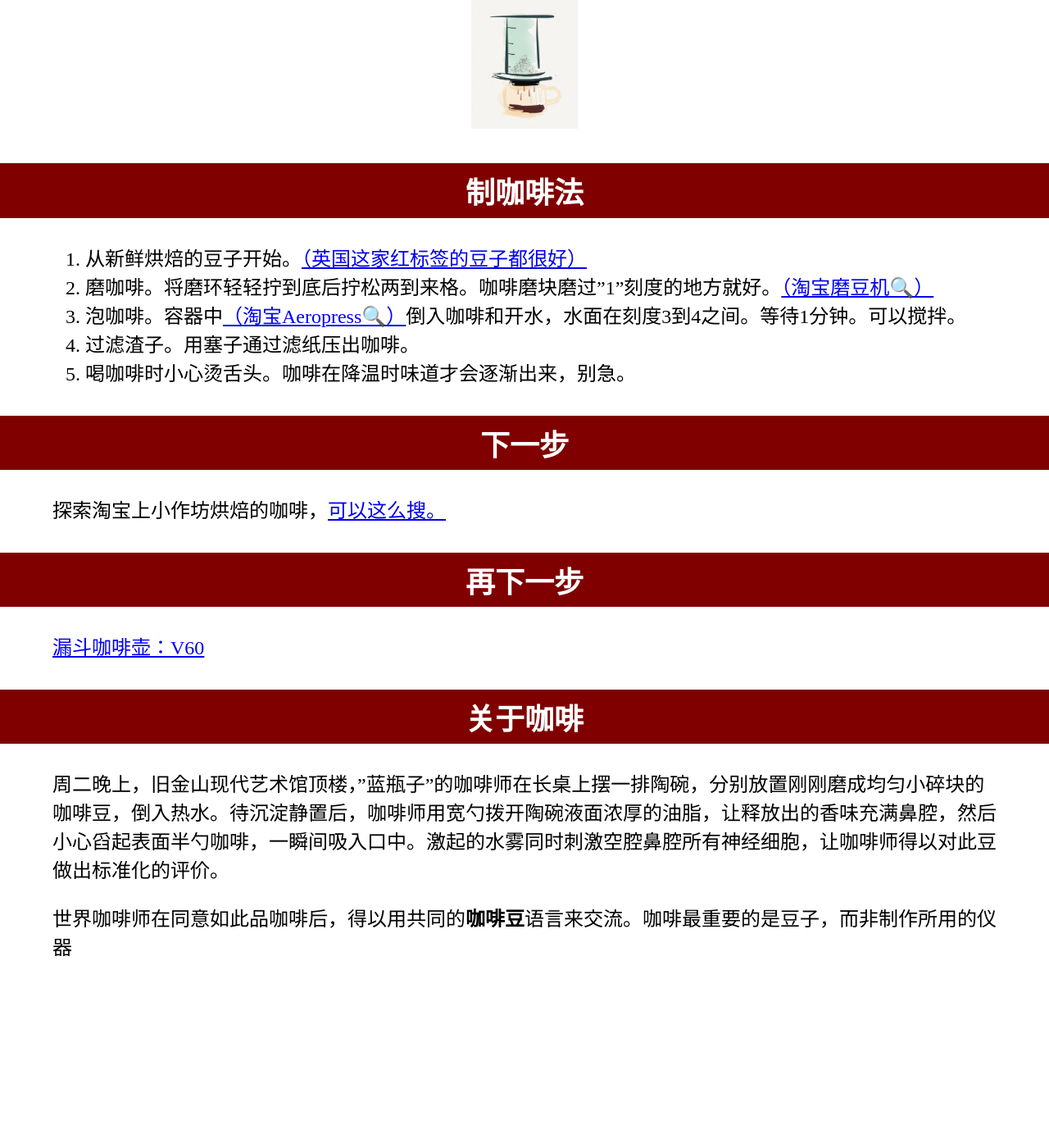
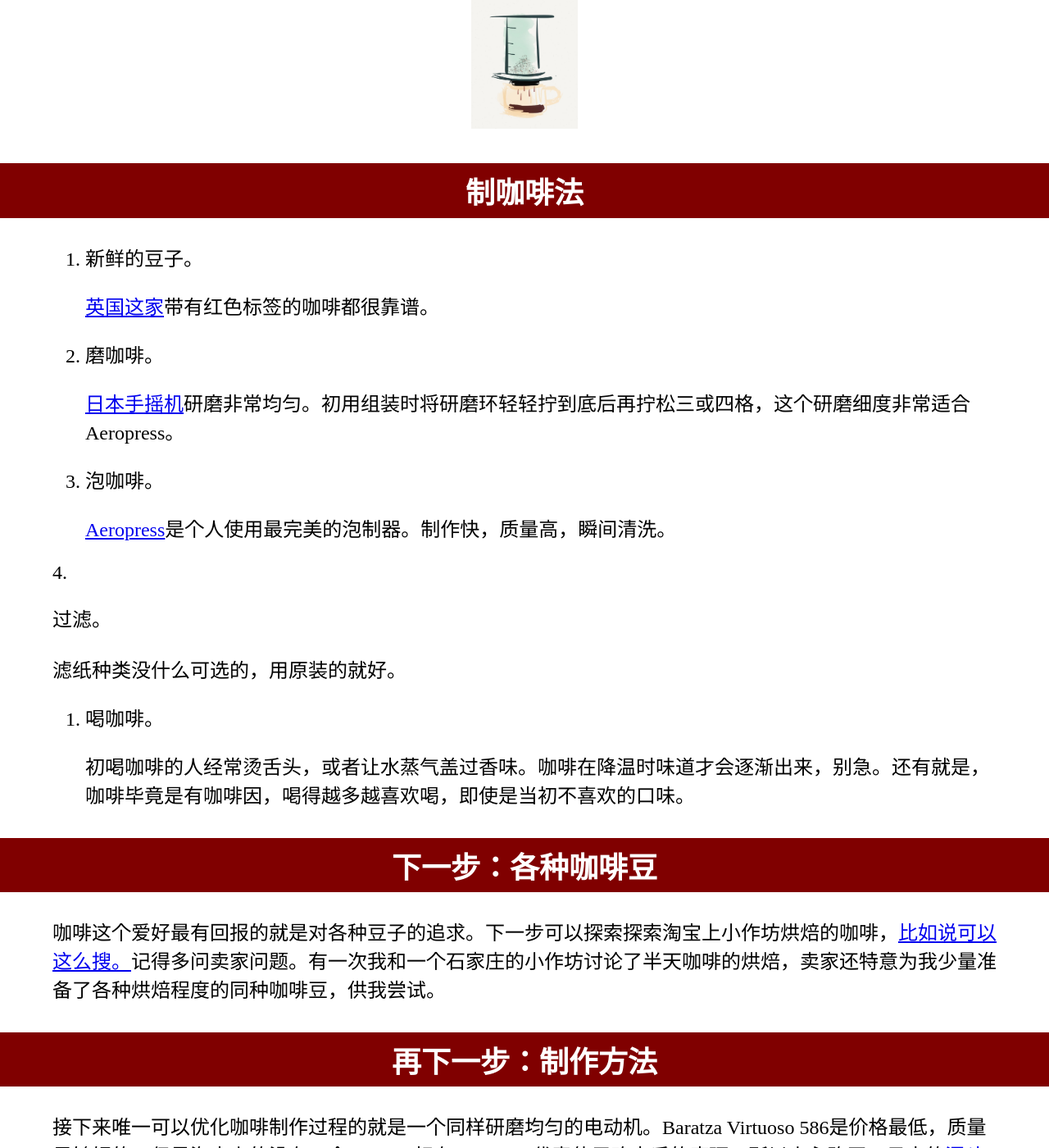
Before and after one commit to pspEgg/cohi, a Jekyll site: the page built from index.md, in a window 1280 px wide and 1400 px high. Shown: the whole window at 82% size. Built offline with Jekyll 4.4.1, drawn with Linux system fonts in a browser that asks for light colours; Markdown is read by kramdown in place of the engine named in the settings; some of the changed text lies outside the part shown.

Commit message:
ready for production

```diff
--- a/index.md
+++ b/index.md
@@ -1,5 +1,5 @@
 ---
-title: co-hi-
+title: 咖啡
 layout: default
 ---
 
@@ -7,23 +7,47 @@ layout: default
 
 # 制咖啡法
 
-1. 从新鲜烘焙的豆子开始。[（英国这家红标签的豆子都很好）](http://shop.squaremilecoffee.com/)
-2. 磨咖啡。将磨环轻轻拧到底后拧松两到来格。咖啡磨块磨过"1"刻度的地方就好。[（淘宝磨豆机🔍）](http://s.taobao.com/search?initiative_id=staobaoz_20130513&jc=1&q=hario+mss+1b)
-3. 泡咖啡。容器中[（淘宝Aeropress🔍）](http://s.taobao.com/search?initiative_id=staobaoz_20130513&jc=1&q=%B0%AE%C0%D6%D1%B9+aeropress)倒入咖啡和开水，水面在刻度3到4之间。等待1分钟。可以搅拌。
-4. 过滤渣子。用塞子通过滤纸压出咖啡。
-5. 喝咖啡时小心烫舌头。咖啡在降温时味道才会逐渐出来，别急。
+1.
 
-# 下一步
+	新鲜的豆子。
 
-探索淘宝上小作坊烘焙的咖啡，[可以这么搜。](http://s.taobao.com/search?initiative_id=staobaoz_20130513&jc=1&q=%CF%C2%B5%A5%BA%E6%B1%BA+%BF%A7%B7%C8)
+	[英国这家](http://shop.squaremilecoffee.com/)带有红色标签的咖啡都很靠谱。
 
-# 再下一步
+2.
 
-[漏斗咖啡壶：V60](http://s.taobao.com/search?&q=hario%20v60&suggest=0_1&wq=hario%20v&suggest_query=hario%20v60&source=suggest&initiative_id=staobaoz_20130513)
+	磨咖啡。
+
+	[日本手摇机](http://s.taobao.com/search?initiative_id=staobaoz_20130513&jc=1&q=hario+mss+1b)研磨非常均匀。初用组装时将研磨环轻轻拧到底后再拧松三或四格，这个研磨细度非常适合Aeropress。
+
+3.
+
+	泡咖啡。
+
+	[Aeropress](http://s.taobao.com/search?initiative_id=staobaoz_20130513&jc=1&q=%B0%AE%C0%D6%D1%B9+aeropress)是个人使用最完美的泡制器。制作快，质量高，瞬间清洗。
+
+4.
+
+	过滤。
+
+	滤纸种类没什么可选的，用原装的就好。
+
+5.
+
+	喝咖啡。
+
+	初喝咖啡的人经常烫舌头，或者让水蒸气盖过香味。咖啡在降温时味道才会逐渐出来，别急。还有就是，咖啡毕竟是有咖啡因，喝得越多越喜欢喝，即使是当初不喜欢的口味。
+
+# 下一步：各种咖啡豆
+
+咖啡这个爱好最有回报的就是对各种豆子的追求。下一步可以探索探索淘宝上小作坊烘焙的咖啡，[比如说可以这么搜。](http://s.taobao.com/search?initiative_id=staobaoz_20130513&jc=1&q=%CF%C2%B5%A5%BA%E6%B1%BA+%BF%A7%B7%C8)记得多问卖家问题。有一次我和一个石家庄的小作坊讨论了半天咖啡的烘焙，卖家还特意为我少量准备了各种烘焙程度的同种咖啡豆，供我尝试。
+
+# 再下一步：制作方法
+
+接下来唯一可以优化咖啡制作过程的就是一个同样研磨均匀的电动机。Baratza Virtuoso 586是价格最低，质量足够好的，但是淘宝上的没有一个Virtuose标有586。586代表使用改良后的磨环，所以小心购买。日本的[漏斗咖啡壶：V60](http://s.taobao.com/search?&q=hario%20v60&suggest=0_1&wq=hario%20v&suggest_query=hario%20v60&source=suggest&initiative_id=staobaoz_20130513)是美国咖啡店现做咖啡的首选，只是因为非常容易教给员工罢了。但是因为非常便宜，可以买来尝试一下。
 
 
-# 关于咖啡
+# 关于「制咖啡法」
 
 周二晚上，旧金山现代艺术馆顶楼，"蓝瓶子"的咖啡师在长桌上摆一排陶碗，分别放置刚刚磨成均匀小碎块的咖啡豆，倒入热水。待沉淀静置后，咖啡师用宽勺拨开陶碗液面浓厚的油脂，让释放出的香味充满鼻腔，然后小心舀起表面半勺咖啡，一瞬间吸入口中。激起的水雾同时刺激空腔鼻腔所有神经细胞，让咖啡师得以对此豆做出标准化的评价。
 
-世界咖啡师在同意如此品咖啡后，得以用共同的**咖啡豆**语言来交流。咖啡最重要的是豆子，而非制作所用的仪器
+咖啡师所用语言居然是基于如此简单的泡制！既然咖啡店里法压咖啡，滴坠咖啡和各种风格的浓缩咖啡所用的豆子是这样决定的，我们寻找那杯完美的早晨咖啡时也要从豆子开始。
```
